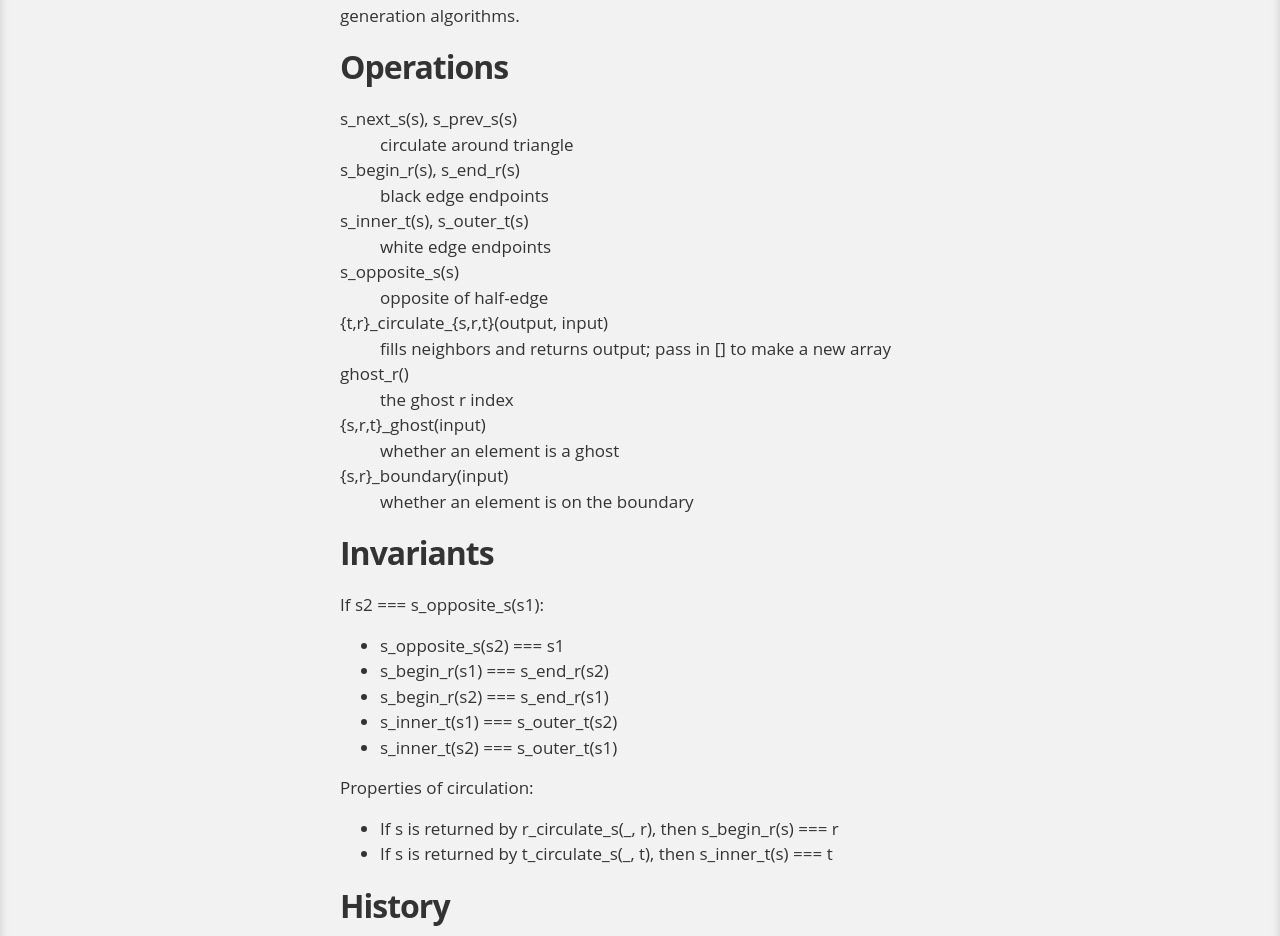
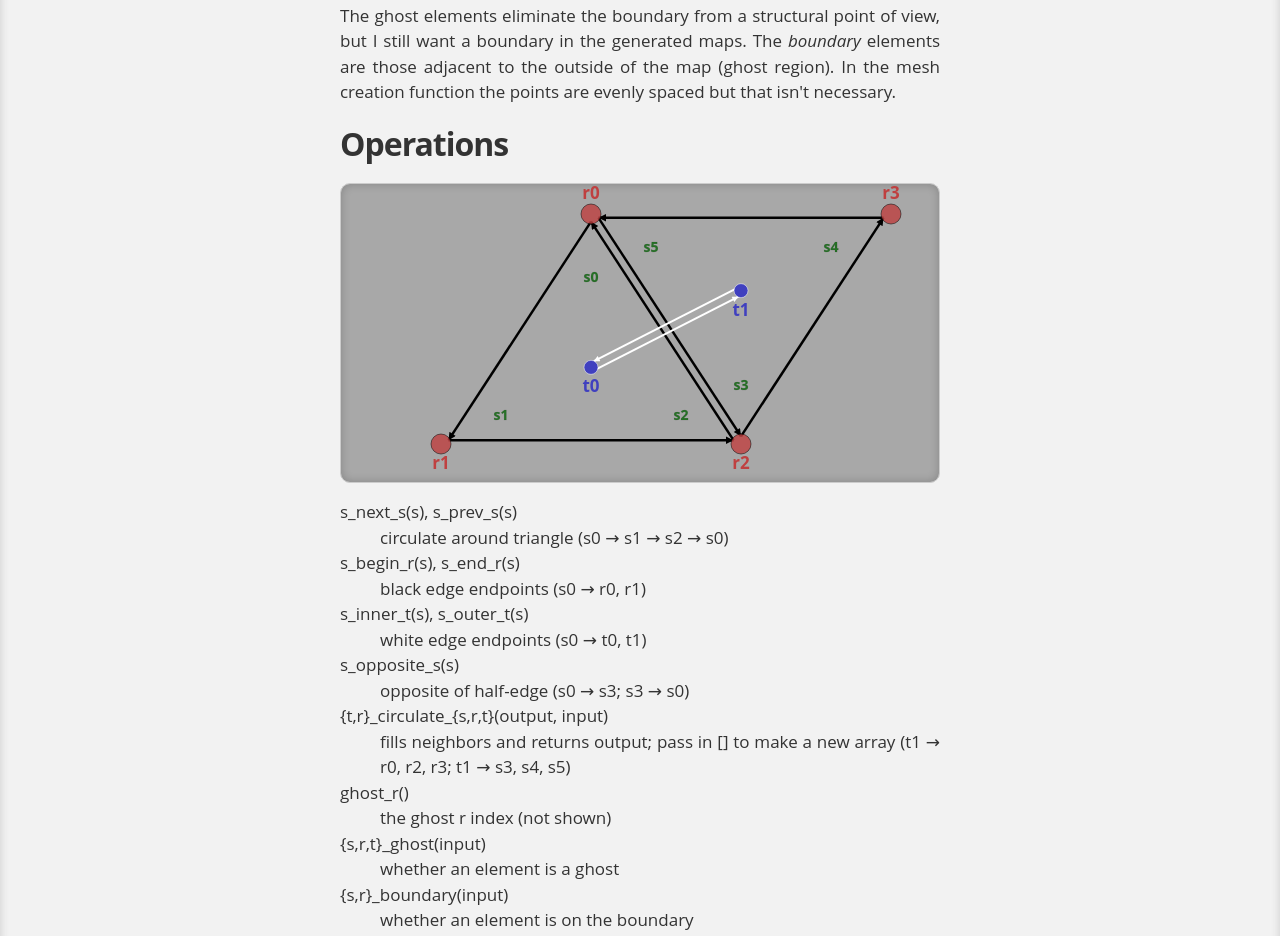
Before and after one commit to redblobgames/dual-mesh, a website with bundled scripts: page docs/index.html in a window 1280 px wide. Shown: the part 3134-4070 px from the top of the page. Built offline with nearby package versions, Linux system fonts and the light colour scheme.

Commit message:
Update documentation with examples of operations

```diff
--- a/docs/index.html
+++ b/docs/index.html
@@ -91,7 +91,7 @@
         </div>
 
         <p>
-          Lots of error-prone code is avoided by using <a href="https://en.wikipedia.org/wiki/Sentinel_node">sentinel values</a> instead of nulls. Checking whether each side has an opposite leads to lots of error-prone code. Iterating around the vertices of a polygon loop can fail if some vertices are missing. Switching to a side's opposite can fail if there is no opposite. Finding a triangle's neighbors can fail if some triangles are off the edge of the map.
+          Lots of error-prone code is avoided by using <a href="https://en.wikipedia.org/wiki/Sentinel_node">sentinel values</a> instead of nulls. In this case, the mesh will have <code>opposites[s] == -1</code> at the boundaries of the map. Checking whether each side has an opposite (<code>≥ 0</code>) leads to error-prone code. Iterating around the vertices of a polygon loop can fail if some vertices are missing. Switching to a side's opposite can fail if there is no opposite. Finding a triangle's neighbors can fail if some triangles are off the edge of the map. The solution is to “wrap” the map around the back so that there are no more boundaries.
         </p>
 
         <p>
@@ -113,18 +113,30 @@
         </div>
 
         <p>
-          The <em>boundary</em> elements are those adjacent to the outside of the map (ghost region). These are not needed for meshes but are useful for map generation algorithms.
+          The ghost elements eliminate the boundary from a structural point of view, but I still want a boundary in the generated maps. The <em>boundary</em> elements are those adjacent to the outside of the map (ghost region). In the mesh creation function the points are evenly spaced but that isn't necessary.
         </p>
 
         <h2 id="operations">Operations</h2>
 
+        <div class="diagram-g1">
+          <svg width="600" height="300">
+            <a-side-black-edges :graph="graph" :alpha="0.05"/>
+            <a-side-white-edges :graph="graph" :alpha="0.03"/>
+            <a-side-labels :graph="graph"/>
+            <a-region-points :graph="graph" :hover="hover"/>
+            <a-region-labels :graph="graph"/>
+            <a-triangle-points :graph="graph" :hover="hover"/>
+            <a-triangle-labels :graph="graph"/>
+          </svg>
+        </div>
+
         <dl>
-          <dt>s_next_s(s), s_prev_s(s)</dt><dd>circulate around triangle</dd>
-          <dt>s_begin_r(s), s_end_r(s)</dt><dd>black edge endpoints</dd>
-          <dt>s_inner_t(s), s_outer_t(s)</dt><dd>white edge endpoints</dd>
-          <dt>s_opposite_s(s)</dt><dd>opposite of half-edge</dd>
-          <dt>{t,r}_circulate_{s,r,t}(output, input)</dt><dd>fills neighbors and returns output; pass in [] to make a new array</dd>
-          <dt>ghost_r()</dt><dd>the ghost r index</dd>
+          <dt>s_next_s(s), s_prev_s(s)</dt><dd>circulate around triangle (s0 → s1 → s2 → s0)</dd>
+          <dt>s_begin_r(s), s_end_r(s)</dt><dd>black edge endpoints (s0 → r0, r1)</dd>
+          <dt>s_inner_t(s), s_outer_t(s)</dt><dd>white edge endpoints (s0 → t0, t1)</dd>
+          <dt>s_opposite_s(s)</dt><dd>opposite of half-edge (s0 → s3; s3 → s0)</dd>
+          <dt>{t,r}_circulate_{s,r,t}(output, input)</dt><dd>fills neighbors and returns output; pass in [] to make a new array (t1 → r0, r2, r3; t1 → s3, s4, s5)</dd>
+          <dt>ghost_r()</dt><dd>the ghost r index (not shown)</dd>
           <dt>{s,r,t}_ghost(input)</dt><dd>whether an element is a ghost</dd>
           <dt>{s,r}_boundary(input)</dt><dd>whether an element is on the boundary</dd>
         </dl>
@@ -160,13 +172,16 @@
           to the kinds of structures and operations I wanted to work
           with for polygon maps. For my 2017 map generator projects
           (Javascript) I wrote this wrapper around the delaunator
-          library.
+          library. See <a href="http://www.redblobgames.com/x/1721-voronoi-alternative/">my blog post about centroid polygons</a> and <a href="http://www.redblobgames.com/x/1722-b-rep-triangle-meshes/">my
+          blog post about the dual mesh data structure. This library
+          is an evolution of that dual mesh data structure, with ghost
+          elements and different names.
         </p>
 
         <h2 id="source">Source code</h2>
 
         <p>
-          Take a look at <a href="https://github.com/redblobgames/dual-mesh">@redblobgames/dual-mesh</a>, but at the moment I'm writing it only for myself and don't intend for others to use it. I do make breaking changes.
+          Take a look at <a href="https://github.com/redblobgames/dual-mesh">@redblobgames/dual-mesh</a>, but at the moment I'm writing it only for myself and don't intend for others to use it. <strong>I do make breaking changes.</strong>
         </p>
 
       </div>
```
Also changed, not shown: 1 other file.
